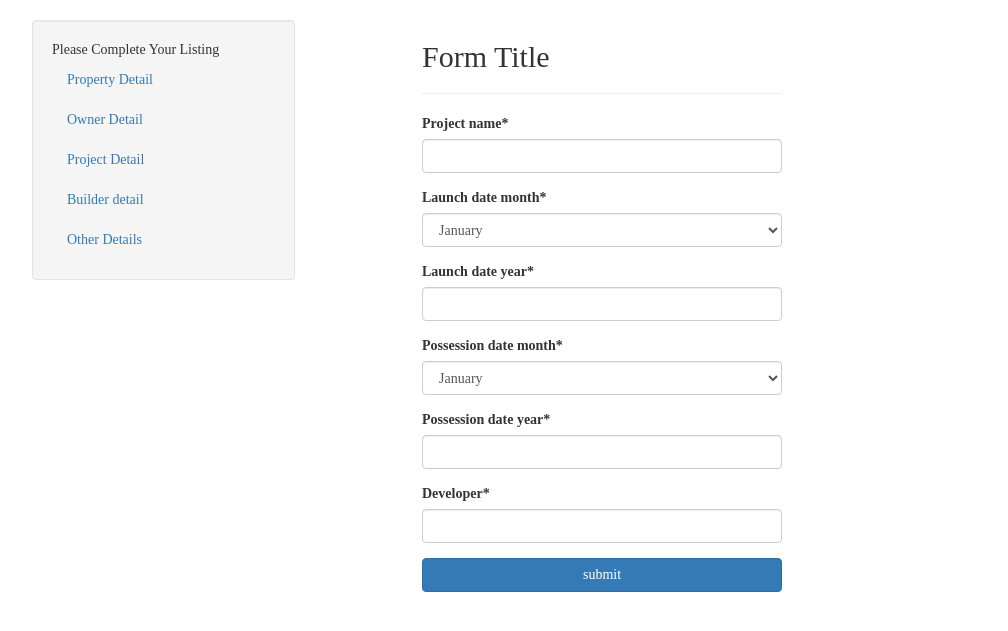
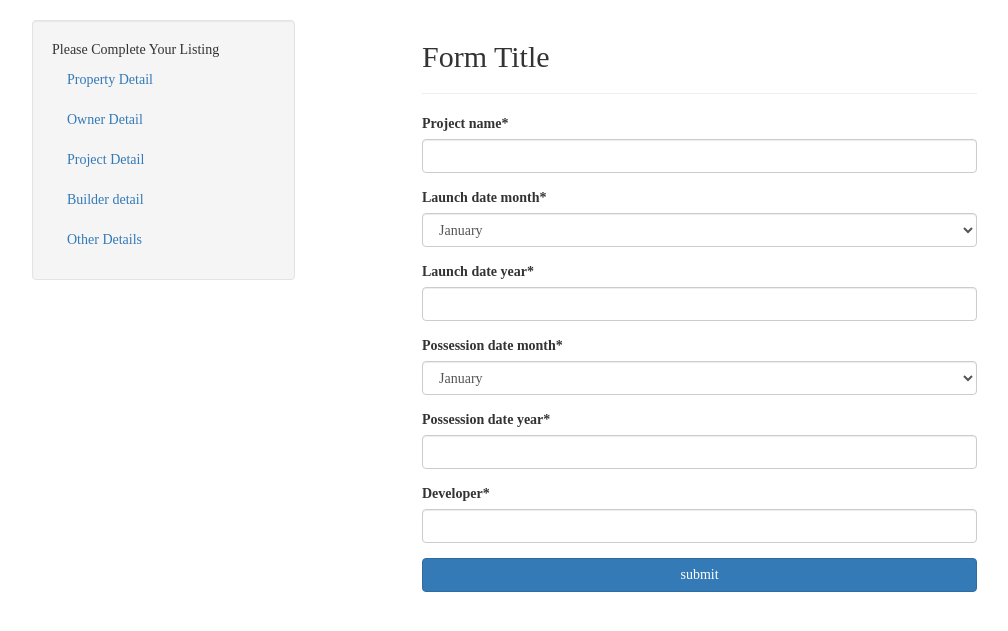
Before and after one commit to utkbansal/gharonda, a Django app: page /properties/project/ in a window 1280 px wide. Shown: the part 67-698 px from the top of the page, without its empty margins (53-1061 px from the left). Run offline with Django 3.2, Linux system fonts and the light colour scheme; some libraries are stand-ins or nearby versions.

Commit message:
Dashboard Form style change
* All forms on dashboard are now in a two column layout

```diff
--- a/properties/forms.py
+++ b/properties/forms.py
@@ -1,6 +1,6 @@
 from crispy_forms.bootstrap import AppendedText, InlineRadios
 from crispy_forms.helper import FormHelper
-from crispy_forms.layout import Layout, ButtonHolder, Submit, Field
+from crispy_forms.layout import Layout, ButtonHolder, Submit, Field, Div
 from django.forms import ModelForm
 from django import forms
 
@@ -60,14 +60,21 @@ class ProjectForm(ModelForm):
         self.fields['bank'].required = False
         self.helper.layout = Layout(
             'name',
-            Field('launch_date', css_class='date-field'),
-            Field('possession_date', css_class='date-field'),
+            Div(
+                Field('launch_date', css_class='date-field'),
+                css_class='col-md-6',
+                style='padding-left:0px'
+            ),
+            Div(
+                Field('possession_date',
+                      css_class='date-field',
+                      ),
+                css_class='col-md-6',
+
+                style='padding-right:0px'),
             'bank',
             'add_bank',
             'new_bank',
-            # ButtonHolder(
-            #     Submit('Submit', 'submit', css_class='btn-block')
-            # )
         )
 
     def save(self, commit=True):
@@ -112,7 +119,6 @@ class PropertyBasicDetailsForm(ModelForm):
             'city',
             'state',
             'pin_code',
-            # 'owner_name',
             ButtonHolder(
                 Submit('Submit', 'submit', css_class='btn-block')
             )
@@ -219,21 +225,39 @@ class OwnerForm(ModelForm):
         self.fields['contact_number_seller'].required = False
         self.fields['email_seller'].required = False
         self.helper.layout = Layout(
-            'name',
-            'occupation',
-            'co_owner_name',
-            'co_owner_occupation',
-            'pan_number',
-            Field('date_of_purchase', css_class='date-field'),
-            'loan_from',
-            'cost_of_purchase',
-            InlineRadios('is_resale'),
-            'name_of_seller',
-            'contact_number_seller',
-            'email_seller',
-            ButtonHolder(
-                Submit('owner-details', 'submit', css_class='btn-block',
-                       css_id='submit-owner-details')
+            Div(
+                Div('name',
+                    'occupation',
+                    'loan_from',
+                    'pan_number',
+                    css_class='col-md-6',
+                    style='padding-left:0px'),
+
+                Div('co_owner_name',
+                    'co_owner_occupation',
+                    'cost_of_purchase',
+
+                    Field('date_of_purchase', css_class='date-field'),
+                    css_class='col-md-6',
+                    style='padding-right:0px'),
+                InlineRadios('is_resale'),
+                Div(
+                    'name_of_seller',
+                    css_class='col-md-6',
+                    style='padding-left:0px'
+                ),
+                Div(
+                    'contact_number_seller',
+                    css_class='col-md-6',
+                    style='padding-right:0px'
+                ),
+
+                'email_seller',
+                ButtonHolder(
+                    Submit('owner-details', 'submit', css_class='btn-block',
+                           css_id='submit-owner-details')
+
+                )
             )
         )
 
@@ -306,24 +330,31 @@ class PropertyForm(ModelForm):
     def __init__(self, *args, **kwargs):
         super(PropertyForm, self).__init__(*args, **kwargs)
         self.helper = FormHelper()
-        # self.helper.form_tag=False
         self.helper.disable_csrf = True
         self.helper.form_id = 'property-details'
         self.fields['address_line_two'].required = False
         self.helper.layout = Layout(
-            'property_type',
-            'developer',
+            Div('property_type', css_class='col-md-6',
+                style='padding-left: 0px'),
+            Div('developer', css_class='col-md-6', style='padding-right:0px'),
             'address_line_one',
             'address_line_two',
-            'city',
-            'state',
-            'pin_code',
-            'number_of_bedrooms',
-            'number_of_bathrooms',
-            'number_of_parking_spaces',
+            Div('city',
+                'pin_code',
+                'number_of_bathrooms',
+                AppendedText('built_up_area', 'sq ft'),
+                css_class='col-md-6',
+                style='padding-left:0px'
+                ),
+            Div('state',
+                'number_of_bedrooms',
+                'number_of_parking_spaces',
+                AppendedText('total_area', 'sq ft'),
+                css_class='col-md-6',
+                style='padding-right:0px'),
+
             'specifications',
-            AppendedText('built_up_area', 'sq ft'),
-            AppendedText('total_area', 'sq ft'),
+
             ButtonHolder(
                 Submit('property-details', 'submit', css_class='btn-block',
                        css_id='submit-property-details')
--- a/properties/templates/dashboard.html
+++ b/properties/templates/dashboard.html
@@ -25,10 +25,10 @@
                 <!--/sidebar-nav-fixed -->
             </div>
             <div class="col-md-1"></div>
-            <div class="col-md-4">
+            <div class="col-md-6">
                 {% block form %}{% endblock form %}
             </div>
-            <div class="col-md-4"></div>
+            <div class="col-md-2"></div>
         </div>
     </div>
 {% endblock %}
--- a/properties/views.py
+++ b/properties/views.py
@@ -1,5 +1,4 @@
 from crispy_forms.utils import render_crispy_form
-# from django.core.serializers import json
 from django.shortcuts import render
 from django.utils.decorators import method_decorator
 from django.views.decorators.csrf import csrf_exempt
```
